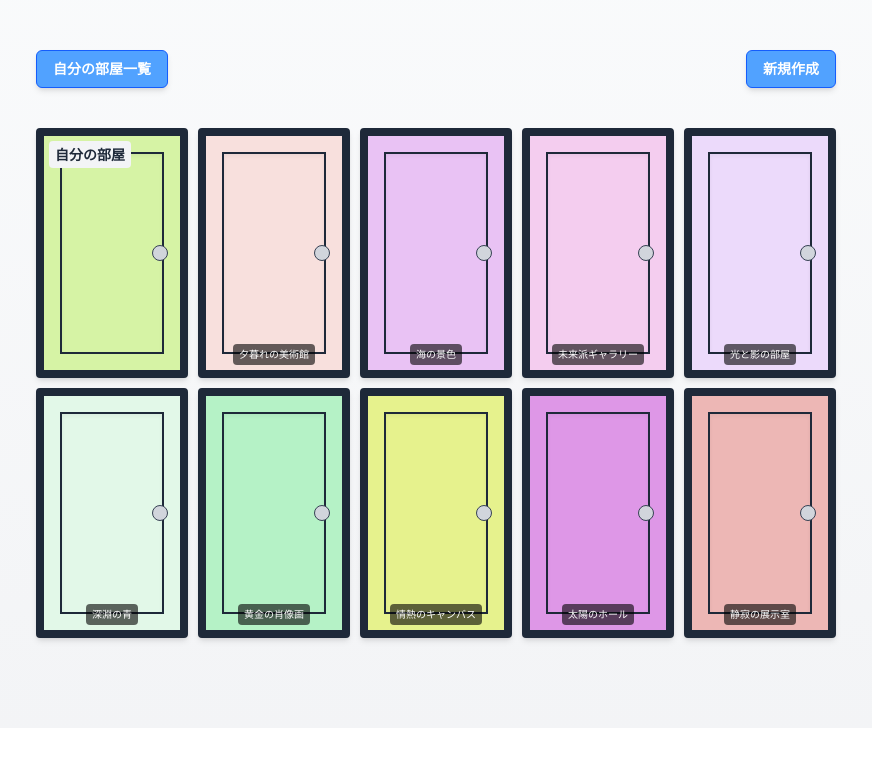
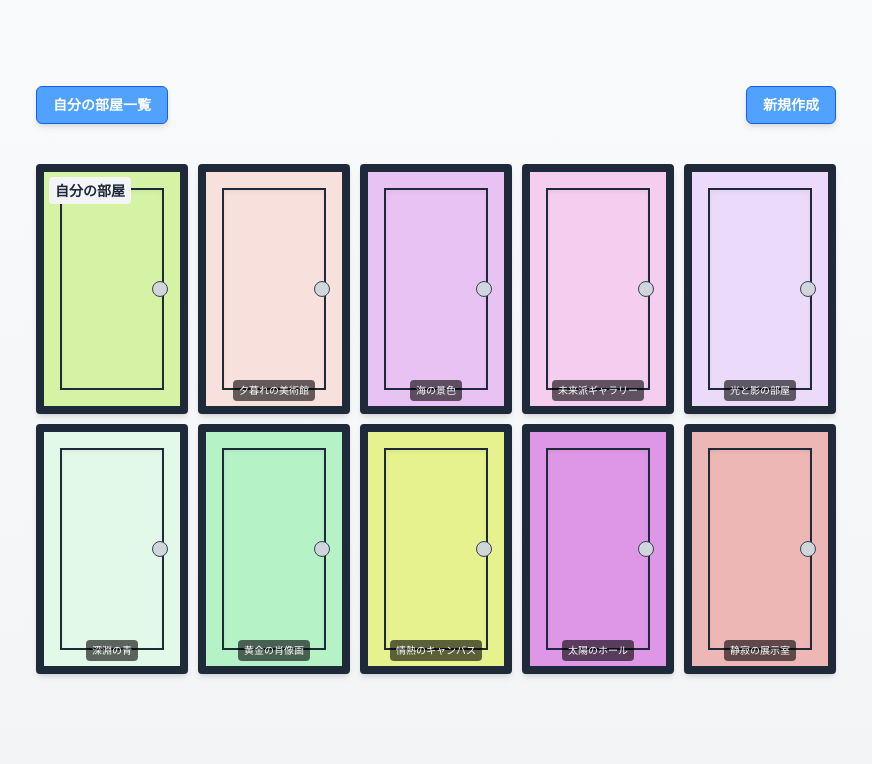
Before and after one commit to yui-szk/virtual-museum, a React (Vite) app in the folder app/frontend/: page / in a window 1280 px wide. Shown: the top 764 px of the page, without its empty margins (204-1076 px from the left). Built offline with nearby package versions, Linux system fonts and the light colour scheme.

Commit message:
fix: add min-h-screen class to App component for consistent layout

```diff
--- a/app/frontend/src/App.tsx
+++ b/app/frontend/src/App.tsx
@@ -8,7 +8,7 @@ export default function App() {
   return (
     <>
       <BrowserRouter>
-        <div className="bg-gradient-to-b overflow-y-hidden from-gray-50 to-gray-100 flex flex-col items-center justify-center">
+        <div className="min-h-screen bg-gradient-to-b overflow-y-hidden from-gray-50 to-gray-100 flex flex-col items-center justify-center">
             <Routes>
             <Route path="/" element={<TopPage />} />
             <Route path="/view/:museumId" element={<MuseumScreen />} />
```
